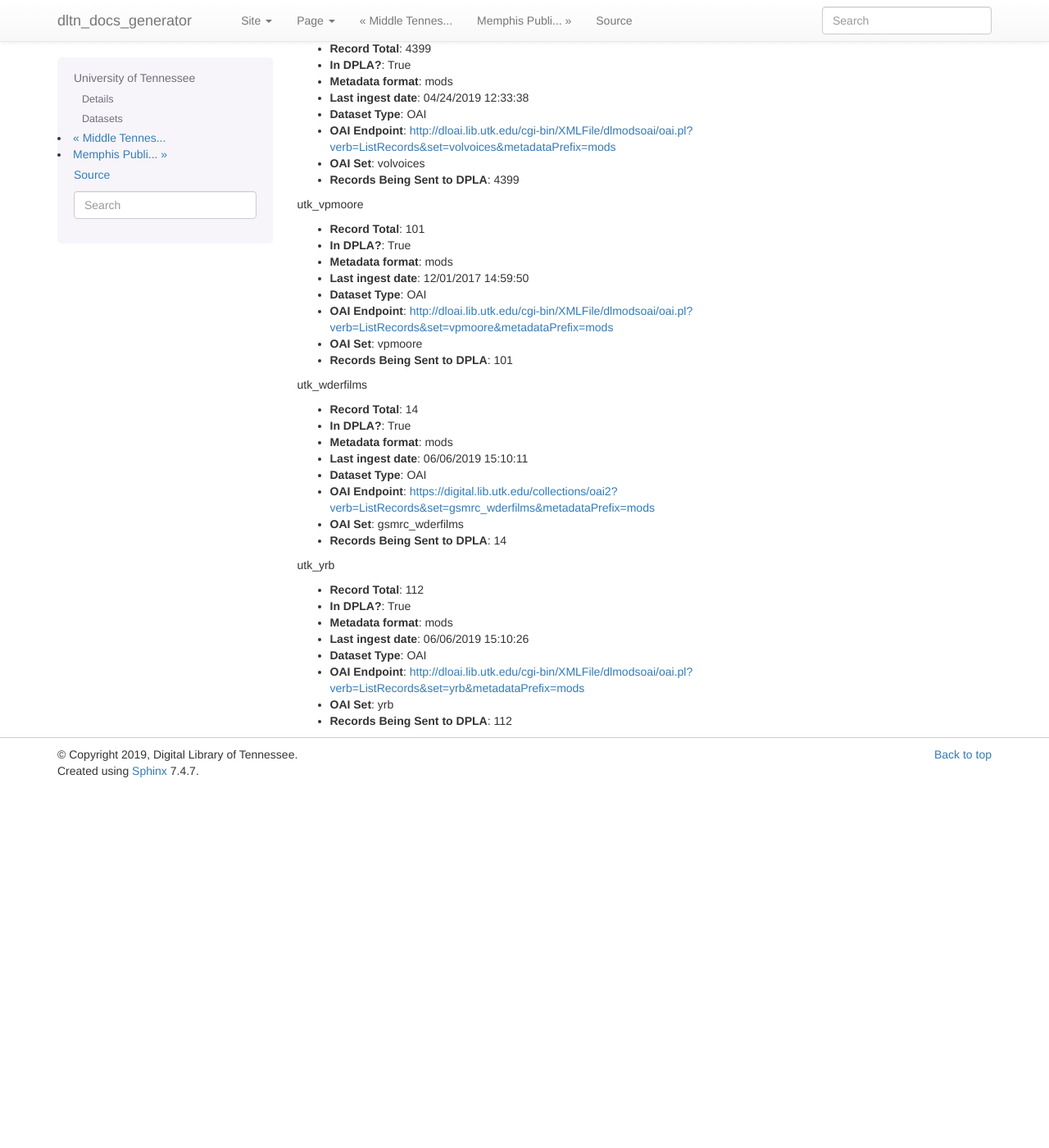
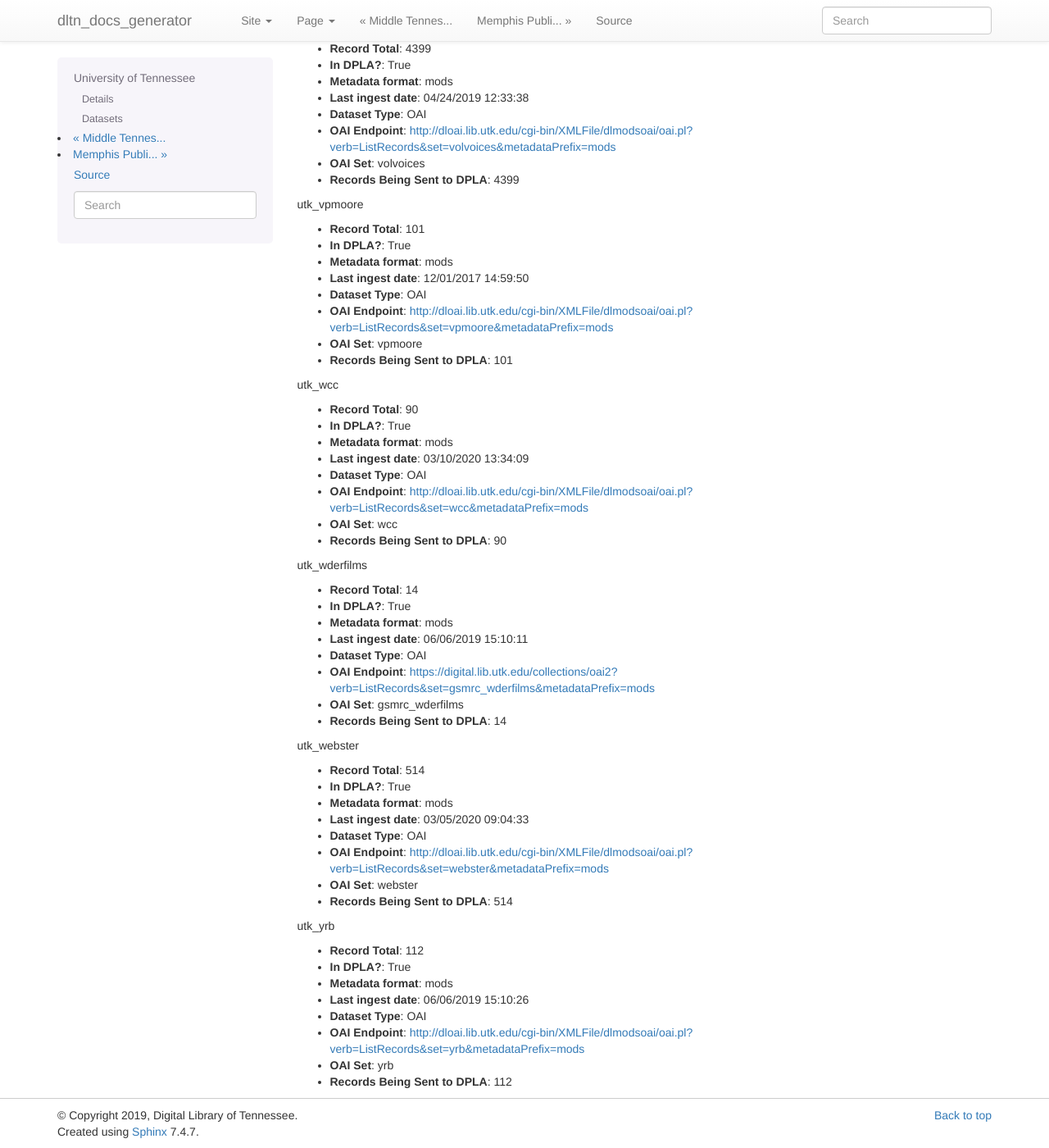
Before and after one commit to DigitalLibraryofTennessee/dltn_docs_generator, a Sphinx documentation site: the page built from docs/providers/UTKr0.rst, in a window 1280 px wide and 1400 px high, scrolled down 13307 px. Shown: the whole window at 82% size. Built offline with Sphinx 7.4.7, drawn with Linux system fonts in a browser that asks for light colours; pages that are not in the unit, such as notebooks, are missing from menus; before the commit the page ends 14267 px from its top, so only the background shows below that; some of the changed text lies outside the part shown.

Commit message:
Update UTK numbers for March 2020 ingest.

```diff
--- a/docs/providers/UTKr0.rst
+++ b/docs/providers/UTKr0.rst
@@ -11,9 +11,9 @@
 
 **OAI endpoint**: http://dloai.lib.utk.edu/cgi-bin/XMLFile/dlmodsoai/oai.pl
 
-**Total records in Repox**: 31229
+**Total records in Repox**: 31833
 
-**Page last updated**: 2020-02-26
+**Page last updated**: 2020-03-17
 
 Datasets
 --------
@@ -775,13 +775,13 @@
 utk_voloh
 
 * **Record Total**: 9
-* **In DPLA?**: False
+* **In DPLA?**: True
 * **Metadata format**: mods
 * **Last ingest date**: 02/13/2020 16:25:47
 * **Dataset Type**: OAI
 * **OAI Endpoint**: http://dloai.lib.utk.edu/cgi-bin/XMLFile/dlmodsoai/oai.pl?verb=ListRecords&set=voloh&metadataPrefix=mods
 * **OAI Set**: voloh
-* **Records Being Sent to DPLA**: 0
+* **Records Being Sent to DPLA**: 9
 
 
 
@@ -811,6 +811,19 @@
 
 
 
+utk_wcc
+
+* **Record Total**: 90
+* **In DPLA?**: True
+* **Metadata format**: mods
+* **Last ingest date**: 03/10/2020 13:34:09
+* **Dataset Type**: OAI
+* **OAI Endpoint**: http://dloai.lib.utk.edu/cgi-bin/XMLFile/dlmodsoai/oai.pl?verb=ListRecords&set=wcc&metadataPrefix=mods
+* **OAI Set**: wcc
+* **Records Being Sent to DPLA**: 90
+
+
+
 utk_wderfilms
 
 * **Record Total**: 14
@@ -824,6 +837,19 @@
 
 
 
+utk_webster
+
+* **Record Total**: 514
+* **In DPLA?**: True
+* **Metadata format**: mods
+* **Last ingest date**: 03/05/2020 09:04:33
+* **Dataset Type**: OAI
+* **OAI Endpoint**: http://dloai.lib.utk.edu/cgi-bin/XMLFile/dlmodsoai/oai.pl?verb=ListRecords&set=webster&metadataPrefix=mods
+* **OAI Set**: webster
+* **Records Being Sent to DPLA**: 514
+
+
+
 utk_yrb
 
 * **Record Total**: 112
```
